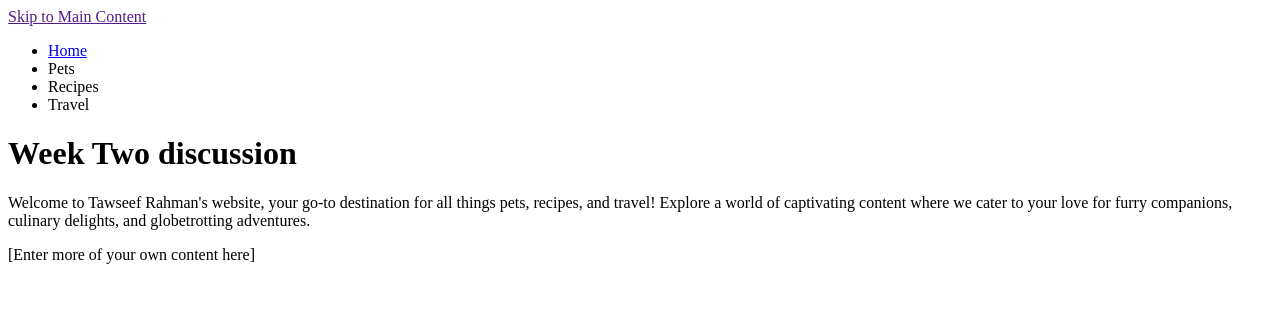
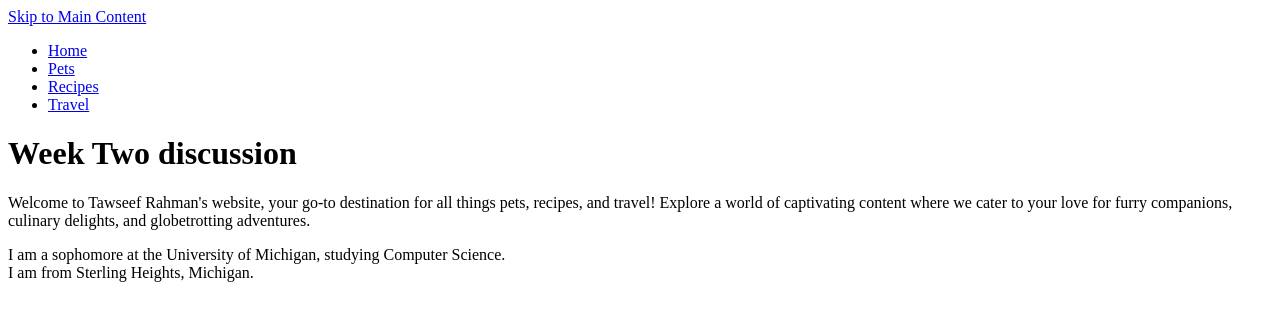
Before and after one commit to tawseefrahman/ccp_html_w24, a plain HTML site: page index.html in a window 1280 px wide. Drawn offline with Linux system fonts and the light colour scheme.

Commit message:
Updated index.html

```diff
--- a/index.html
+++ b/index.html
@@ -6,14 +6,14 @@
     <title>Pets</title>
 </head>
 <body>
-    <a href = "">Skip to Main Content</a>
+    <a href = "#main-content">Skip to Main Content</a>
     <header>
         <nav>
             <ul>
-                <li><a href = "index.html">Home</a></li>
-                <li>Pets</li>
-                <li>Recipes</li>
-                <li>Travel</li>
+                <li class="active"><a href = "index.html">Home</a></li>
+                <li><a href="pets.html">Pets</a></li>
+                <li><a href="recipes.html">Recipes</a></li>
+                <li><a href="travel.html">Travel</a></li>
             </ul>
         </nav>
         <h1>Week Two discussion</h1>
@@ -25,11 +25,11 @@
 
         </div>
 
-<div>[Enter more of your own content here]</div>
+<div>I am a sophomore at the University of Michigan, studying Computer Science.</div>
 
             <!-- Jackie Wolf -->
 
-        <div></div>
+        <div>I am from Sterling Heights, Michigan.</div>
         <div></div>
         <div></div>
         <div></div>
```
